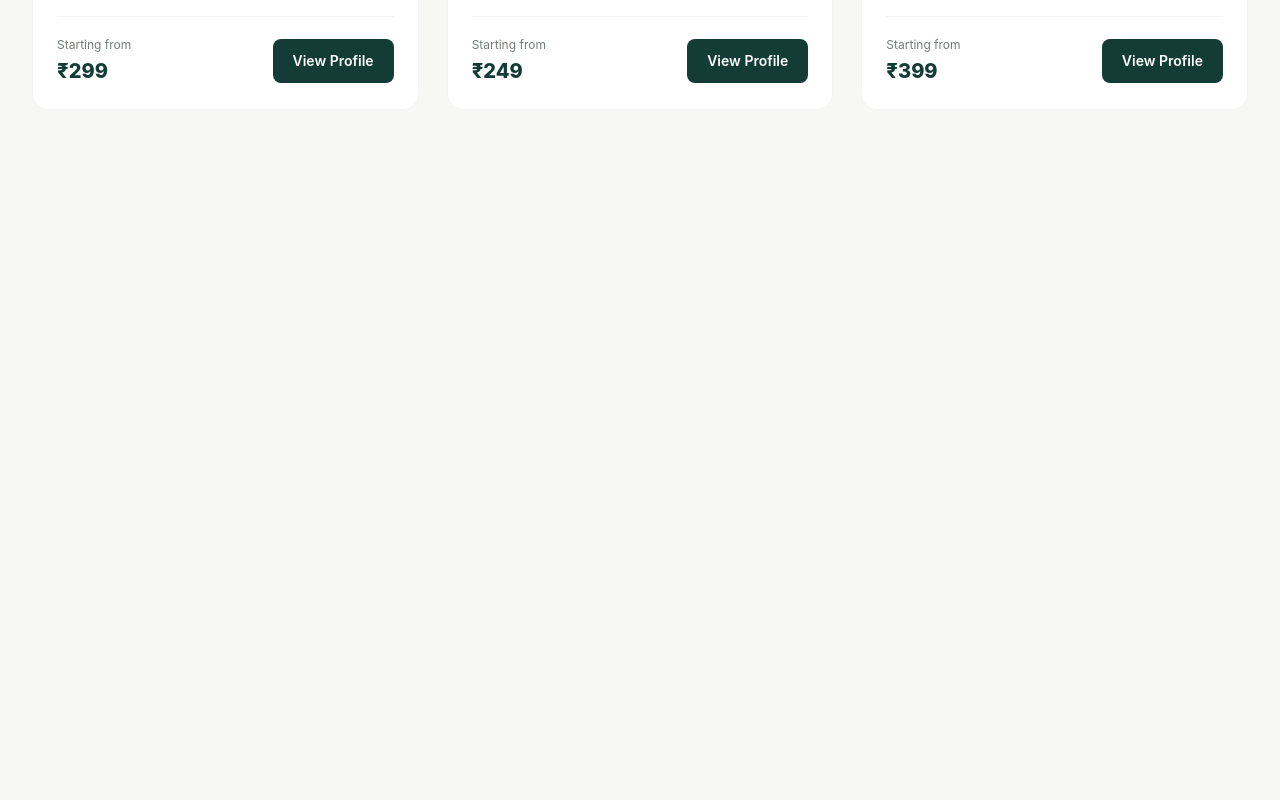
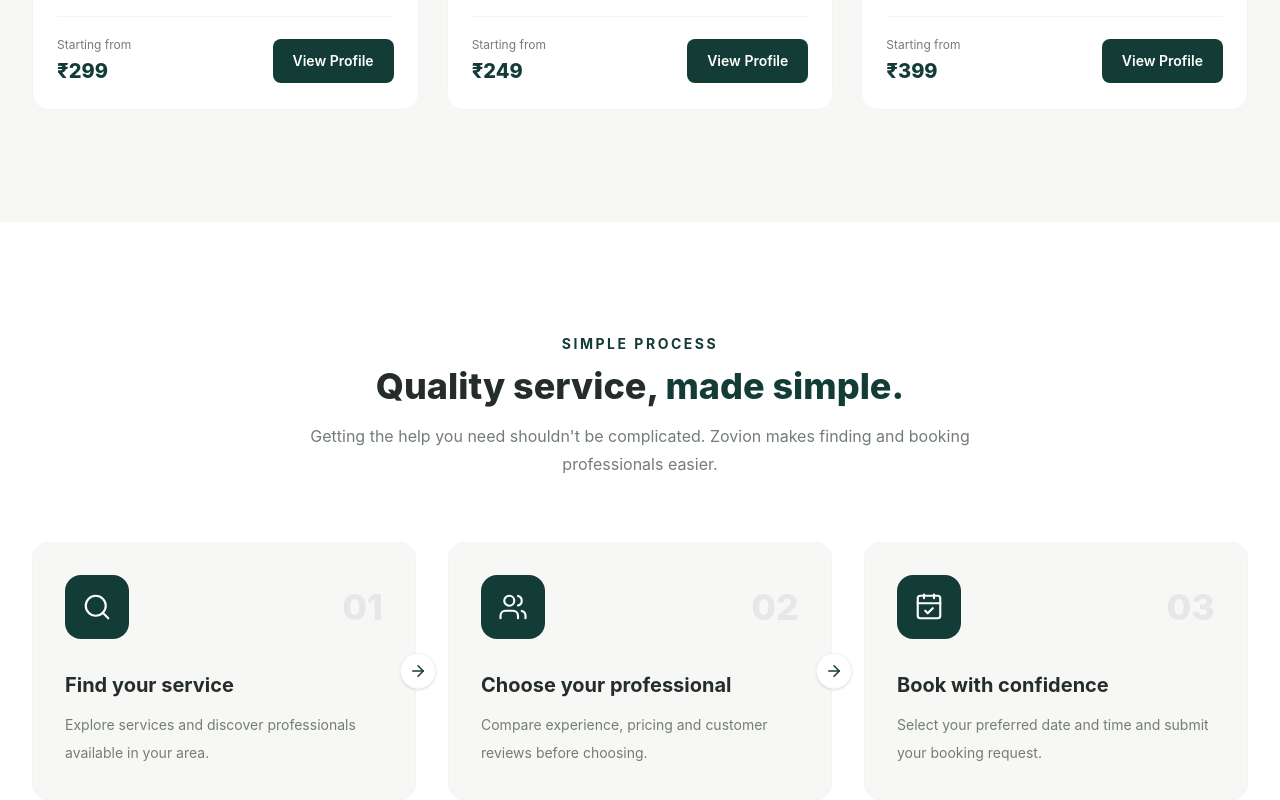
Before and after one commit to muraribollineni/zovion-local-services, a React app in the folder frontend/: page / in a window 1280 px wide. Shown: the part 2651-3451 px from the top of the page. Before the commit the page ends 2873 px from the top, so only its background shows below. Built offline with nearby package versions, Linux system fonts and the light colour scheme; the HTML template or start-up script is replaced by a standard one.

Commit message:
Add Zovion how it works section

```diff
--- a/frontend/src/App.jsx
+++ b/frontend/src/App.jsx
@@ -3,6 +3,7 @@ import Navbar from "./components/Navbar";
 import Hero from "./components/Hero";
 import ServiceCategories from "./components/ServiceCategories";
 import FeaturedProviders from "./components/FeaturedProviders";
+import HowItWorks from "./components/HowItWorks";
 
 function App() {
   return (
@@ -10,11 +11,12 @@ function App() {
 
       <Navbar />
 
-      <main>
-        <Hero />
-        <ServiceCategories />
-        <FeaturedProviders />
-      </main>
+<main>
+  <Hero />
+  <ServiceCategories />
+  <FeaturedProviders />
+  <HowItWorks />
+</main>
 
     </div>
   );
--- /dev/null
+++ b/frontend/src/components/HowItWorks.jsx
@@ -0,0 +1,108 @@
+
+import {
+  Search,
+  Users,
+  CalendarCheck,
+  ArrowRight,
+} from "lucide-react";
+
+const steps = [
+  {
+    number: "01",
+    title: "Find your service",
+    description:
+      "Explore services and discover professionals available in your area.",
+    icon: Search,
+  },
+  {
+    number: "02",
+    title: "Choose your professional",
+    description:
+      "Compare experience, pricing and customer reviews before choosing.",
+    icon: Users,
+  },
+  {
+    number: "03",
+    title: "Book with confidence",
+    description:
+      "Select your preferred date and time and submit your booking request.",
+    icon: CalendarCheck,
+  },
+];
+
+function HowItWorks() {
+  return (
+    <section
+      id="about"
+      className="bg-white px-5 py-20 lg:px-8 lg:py-28"
+    >
+      <div className="mx-auto max-w-7xl">
+
+        <div className="mx-auto max-w-2xl text-center">
+
+          <p className="mb-3 text-sm font-bold uppercase tracking-[0.18em] text-brand">
+            Simple process
+          </p>
+
+          <h2 className="text-3xl font-extrabold text-heading md:text-4xl">
+            Quality service,
+            <span className="text-brand"> made simple.</span>
+          </h2>
+
+          <p className="mt-4 leading-7 text-muted">
+            Getting the help you need shouldn't be complicated.
+            Zovion makes finding and booking professionals easier.
+          </p>
+
+        </div>
+
+        <div className="mt-16 grid gap-8 md:grid-cols-3">
+
+          {steps.map((step, index) => {
+            const Icon = step.icon;
+
+            return (
+              <div key={step.number} className="relative">
+
+                <div className="rounded-2xl border border-gray-100 bg-page p-8 transition hover:-translate-y-1 hover:shadow-xl">
+
+                  <div className="flex items-center justify-between">
+
+                    <div className="flex h-16 w-16 items-center justify-center rounded-2xl bg-brand text-white">
+                      <Icon size={30} strokeWidth={1.7} />
+                    </div>
+
+                    <span className="text-4xl font-extrabold text-gray-200">
+                      {step.number}
+                    </span>
+
+                  </div>
+
+                  <h3 className="mt-8 text-xl font-bold text-heading">
+                    {step.title}
+                  </h3>
+
+                  <p className="mt-3 text-sm leading-7 text-muted">
+                    {step.description}
+                  </p>
+
+                </div>
+
+                {index !== 2 && (
+                  <div className="absolute -right-5 top-1/2 z-10 hidden -translate-y-1/2 rounded-full border border-gray-100 bg-white p-2 text-brand shadow-sm md:block">
+                    <ArrowRight size={18} />
+                  </div>
+                )}
+
+              </div>
+            );
+          })}
+
+        </div>
+
+      </div>
+    </section>
+  );
+}
+
+export default HowItWorks;
```
